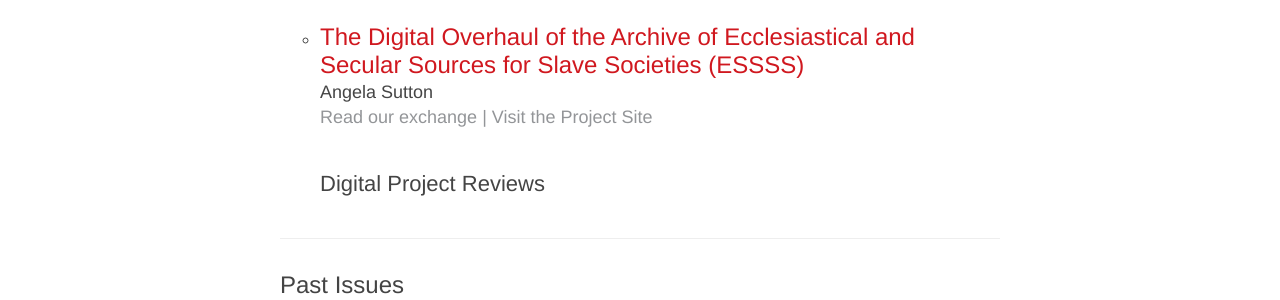
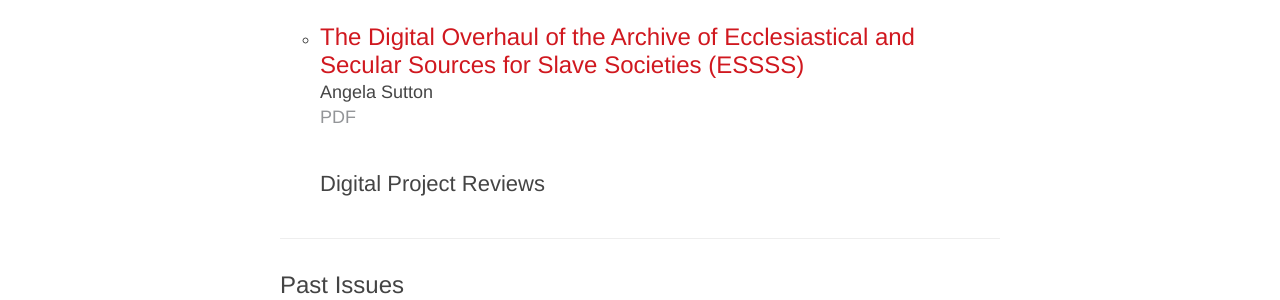
Before and after one commit to archipelagosjournal/archipelagos, a Jekyll site: the page built from index.html, in a window 1280 px wide. Shown: the part 1568-1868 px from the top of the page. Built offline with Jekyll 4.4.1, drawn with Linux system fonts in a browser that asks for light colours.

Commit message:
added pdf option to digital projects in toc

```diff
--- a/_includes/toc.html
+++ b/_includes/toc.html
@@ -57,9 +57,12 @@
     <span class="byline">
         {% include author-loop.html %}
     </span><br>
-    <a class="alt-link" href="{{ page.url | prepend:site.baseurl }}">Read our exchange</a><span class="alt-link"> | </span><a class="alt-link" href="{{ page.link }}" target="_blank">Visit the Project Site</a>
       {% if page.layout == "project" %}
+        <a class="alt-link" href="{{ page.url | prepend:site.baseurl }}">Read our exchange</a><span class="alt-link"> | </span><a class="alt-link" href="{{ page.link }}" target="_blank">Visit the Project Site</a>
         <a class="alt-link" href="{{ page.link }}" target="_blank"><img class="project-image-toc" alt="thumbnail for {{page.title["long"]}}" src="{{site.baseurl}}/{{ page.thumb }}" width="33%" /></a>
+      {% endif %}
+      {% if page.layout == "article" %}
+        <a class="alt-link" href="{{ site.baseurl }}/assets{{ page.url | replace:'.html','.pdf' }}" target="_blank">PDF</a>
       {% endif %}
     </li>
   {% endif %}
```
